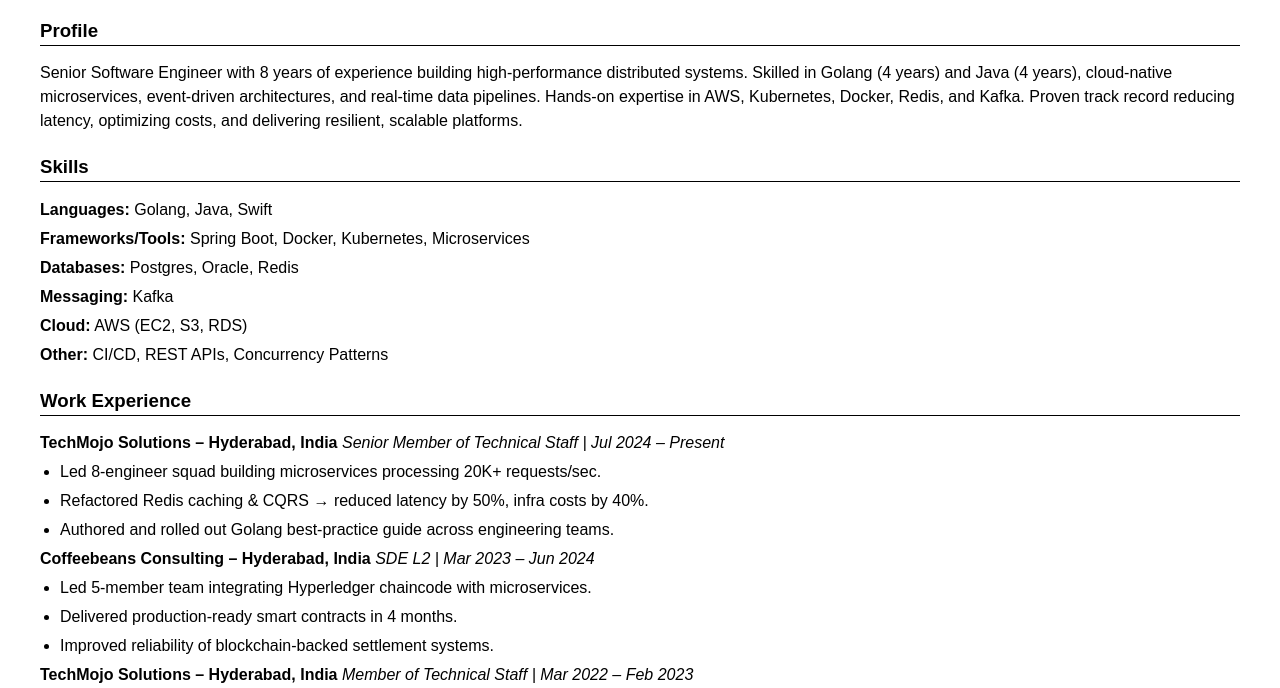
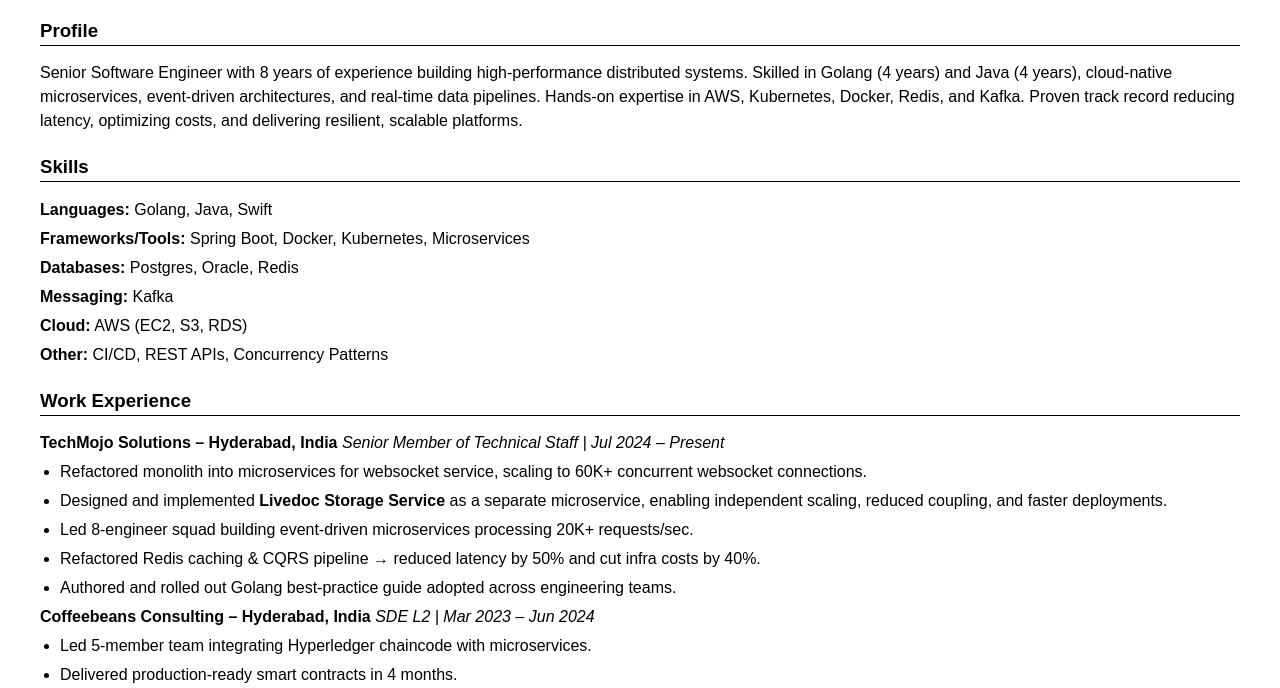
Before and after one commit to Bala-Nallamilli/portfolio, a plain HTML site: page index.html in a window 1280 px wide. Shown: the part 112-800 px from the top of the page. Drawn offline with Linux system fonts and the light colour scheme.

Commit message:
Update index.html

```diff
--- a/index.html
+++ b/index.html
@@ -55,9 +55,11 @@
   <p><strong>TechMojo Solutions – Hyderabad, India</strong>
   <em>Senior Member of Technical Staff | Jul 2024 – Present</em></p>
   <ul>
-    <li>Led 8-engineer squad building microservices processing 20K+ requests/sec.</li>
-    <li>Refactored Redis caching & CQRS → reduced latency by 50%, infra costs by 40%.</li>
-    <li>Authored and rolled out Golang best-practice guide across engineering teams.</li>
+    <li>Refactored monolith into microservices for websocket service, scaling to 60K+ concurrent websocket connections.</li>
+    <li>Designed and implemented <strong>Livedoc Storage Service</strong> as a separate microservice, enabling independent scaling, reduced coupling, and faster deployments.</li>
+    <li>Led 8-engineer squad building event-driven microservices processing 20K+ requests/sec.</li>
+    <li>Refactored Redis caching & CQRS pipeline → reduced latency by 50% and cut infra costs by 40%.</li>
+    <li>Authored and rolled out Golang best-practice guide adopted across engineering teams.</li>
   </ul>
 
   <p><strong>Coffeebeans Consulting – Hyderabad, India</strong>
```
